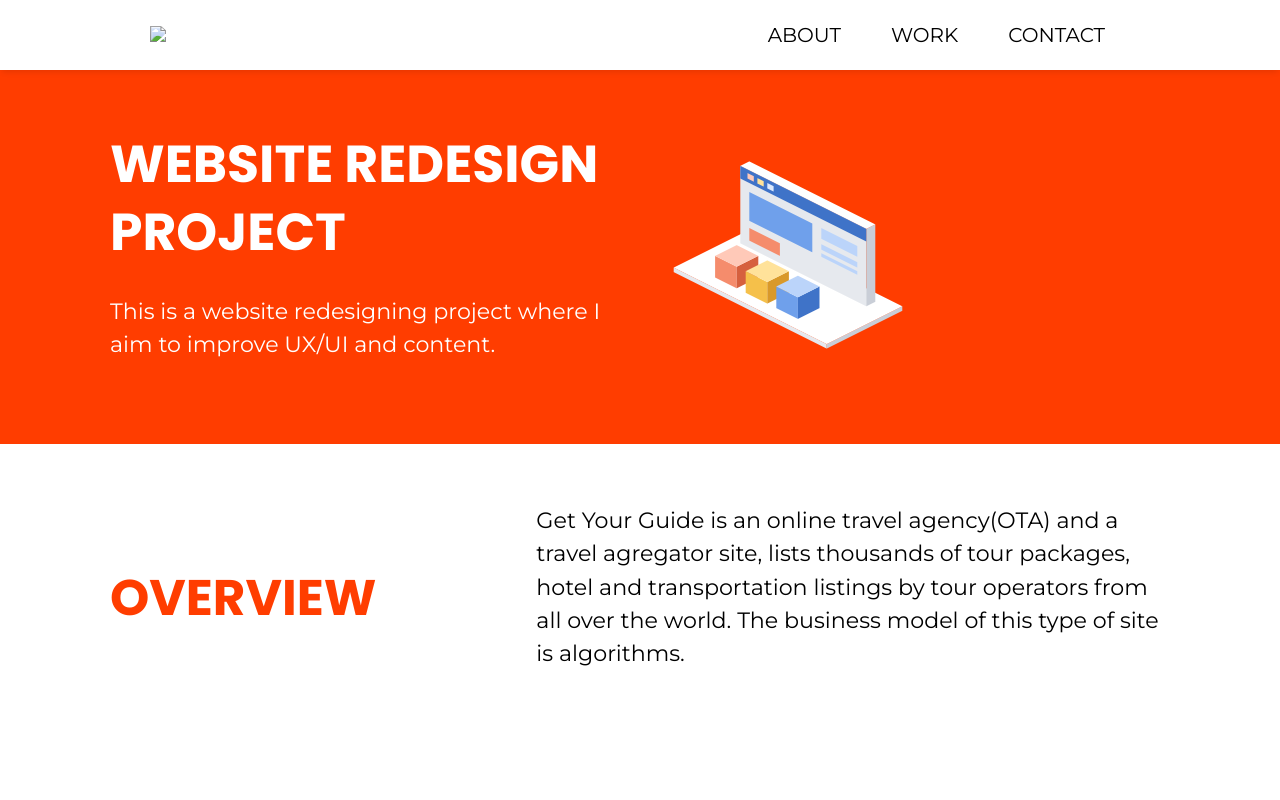
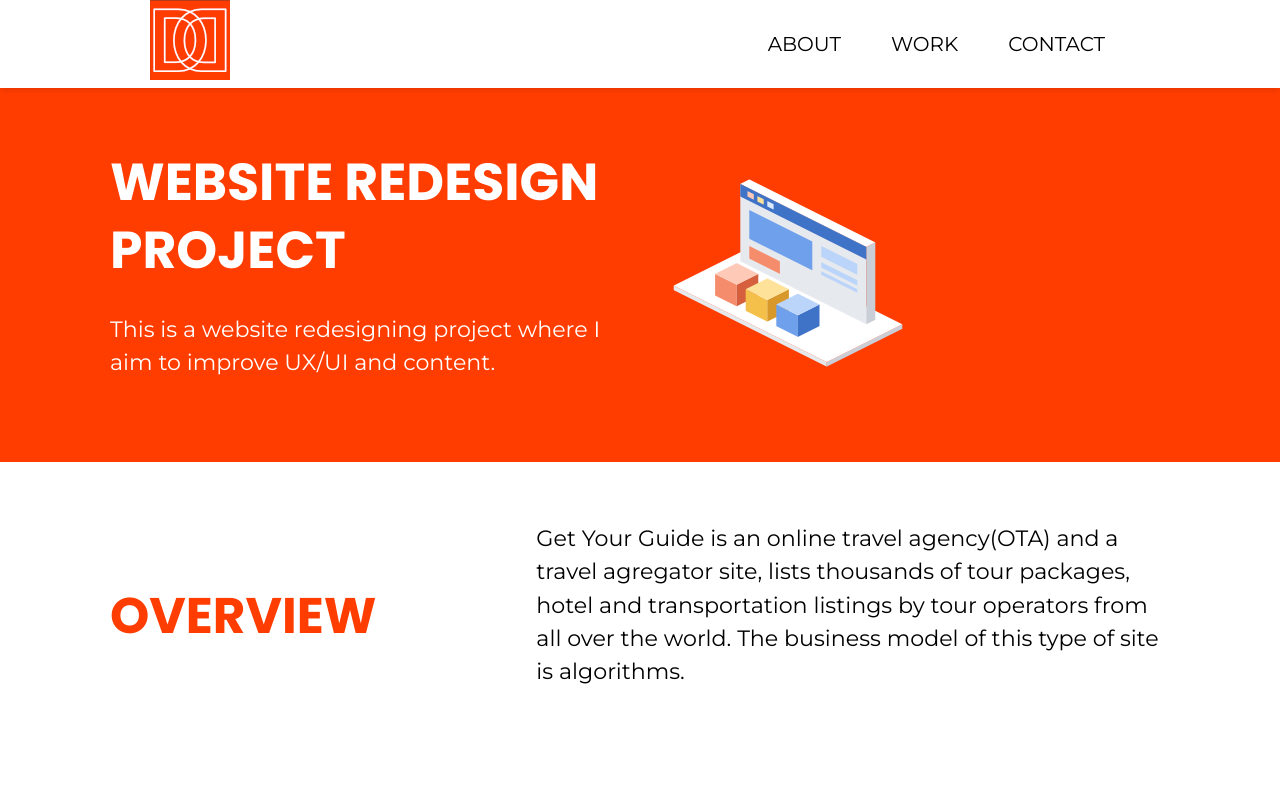
Before and after one commit to TKHM48/TKDL-Portfolio, a plain HTML site: page pages/redesign-project.html in a window 1280 px wide. Shown: the top 800 px of the page. Drawn offline with Linux system fonts and the light colour scheme; files that its build step writes are made by us from their sources; the site is published under a folder, as on GitHub Pages, so addresses that start at the root find nothing; a script that the page names is missing.

Commit message:
Update logo image path in redesign project page

```diff
--- a/pages/redesign-project.html
+++ b/pages/redesign-project.html
@@ -30,7 +30,7 @@
    <!-- Header & Navbar -->
   <header class="site-header" id="navbar">
     <div class="container ">
-      <a href="/index.html"><img src="/images/logo.png"></a>
+      <a href="/index.html"><img src="../images/logo.png"></a>
 
       <nav class="menu">
           <input type="checkbox" id="menu-toggle" hidden>
```
